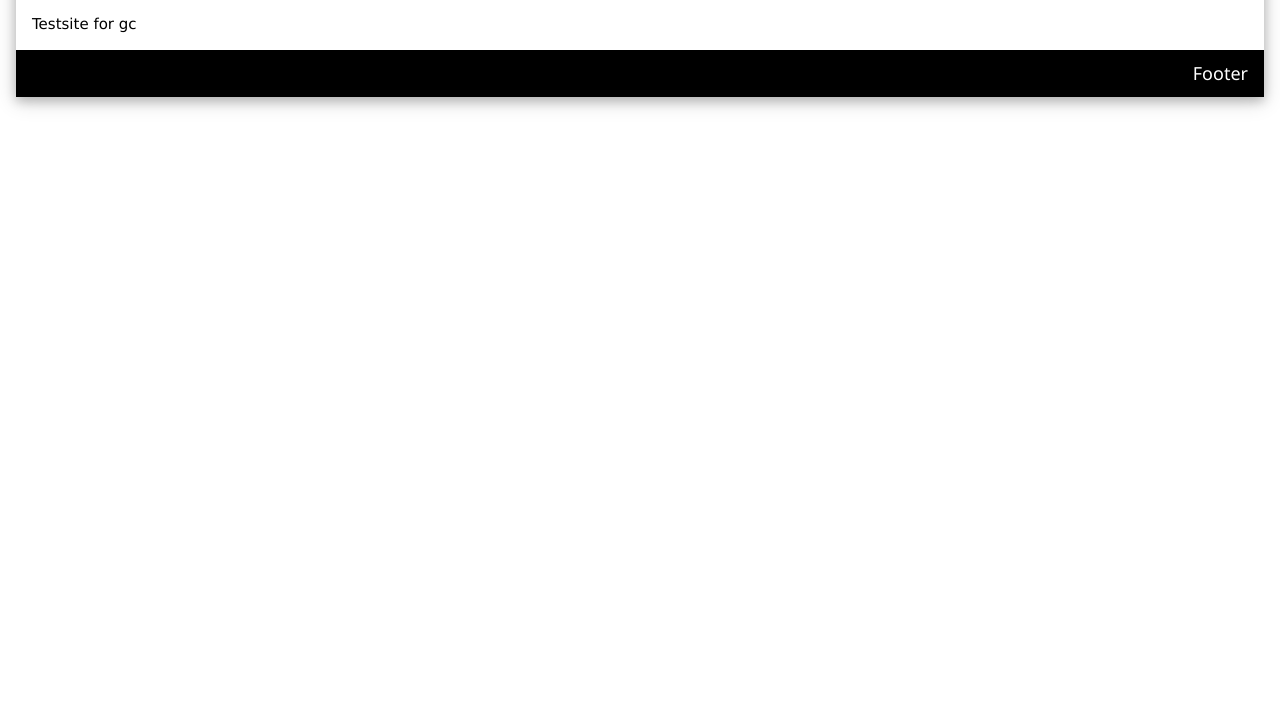
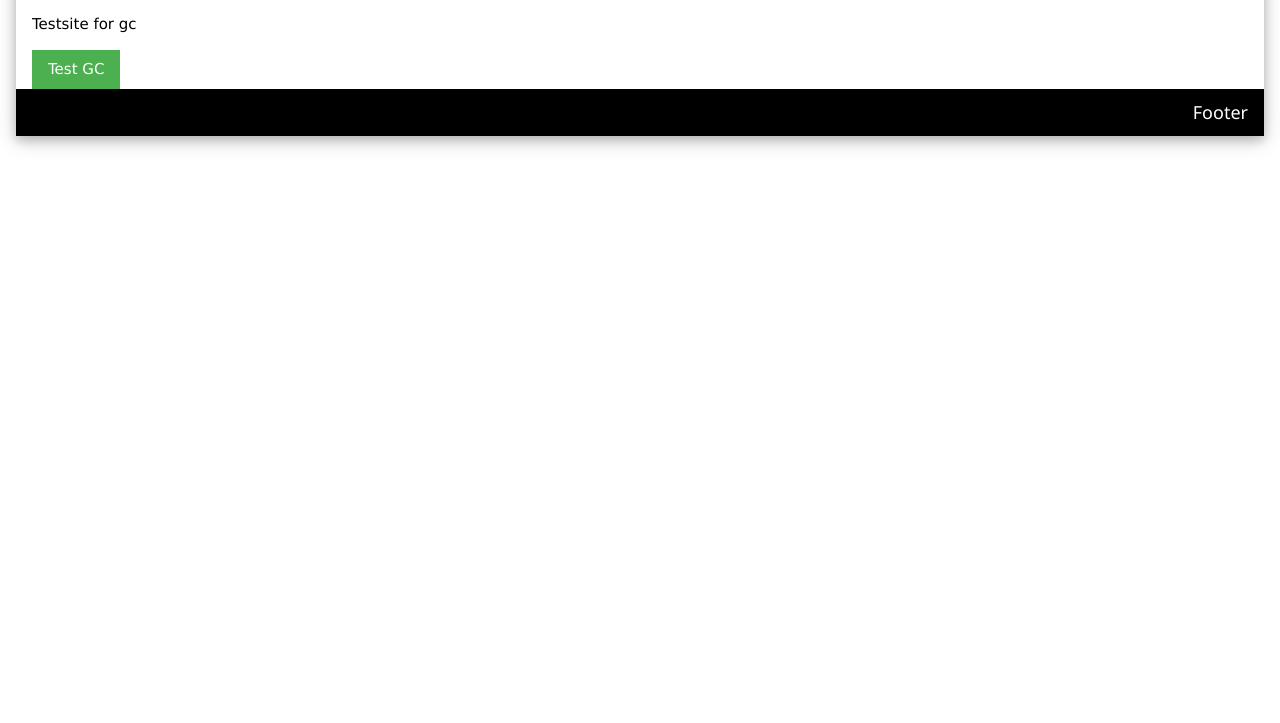
Before and after one commit to Doffin/gc, a plain HTML site: page ind.html in a window 1280 px wide. Shown: the part 77-800 px from the top of the page. Drawn offline with nearby package versions, Linux system fonts and the light colour scheme.

Commit message:
Ny ind.html

```diff
--- a/ind.html
+++ b/ind.html
@@ -13,6 +13,7 @@
 
     <div class="w3-container">
       <p>Testsite for gc</p>
+      <a href="https://doffin.github.io/index.html"><button class="w3-button w3-green">Test GC</button></a>
     </div>
 
     <footer class="w3-container w3-black">
```
